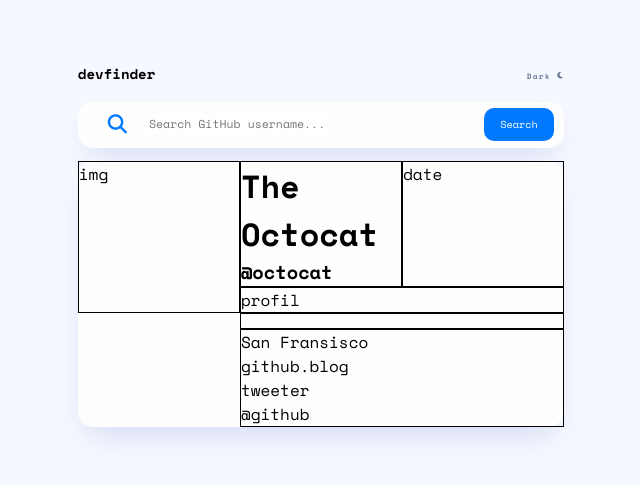
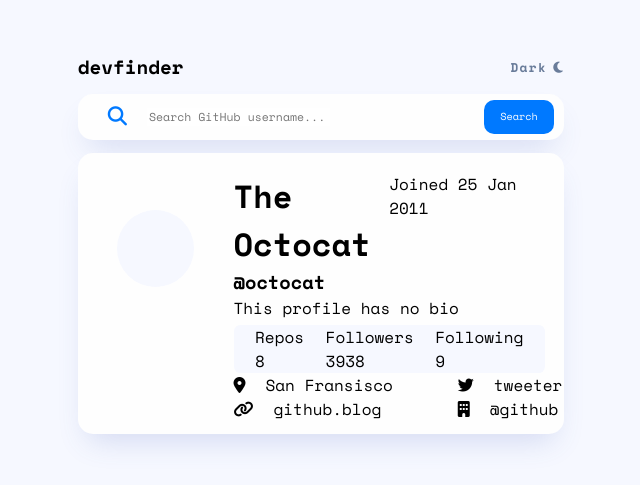
Before and after one commit to Ogust25/Appli_Git, a plain HTML site: page index.html in a window 1280 px wide. Shown: the part 155-640 px from the top of the page, without its empty margins (319-959 px from the left). Drawn offline with nearby package versions, Linux system fonts and the light colour scheme.

Commit message:
fin du grid

```diff
--- a/css/style.scss
+++ b/css/style.scss
@@ -9,6 +9,10 @@ $textBlack: #2B3442;
 $shadowBox: 0px 16px 30px -10px rgba(70, 96, 187, 0.198567);
 $font: 'Space Mono', monospace;
 
+.center{
+    display: flex;
+    align-items: center;
+}
 h1 ,h2, h3, h4, h5, h6{
     padding: 0;
     margin: 0;
@@ -27,7 +31,7 @@ body{
 .main_box{
     display: grid;
     grid-template-columns: 38vw;
-    grid-template-rows: 2vw 3.6vw 20.8vw;
+    grid-template-rows: 2vw 3.6vw 22vw;
     grid-gap: 1vw;
 }
 header{
@@ -38,14 +42,14 @@ header{
 h2{
     margin: 0;
     padding: 0;
-    font-size: 1.1vw;
+    font-size: 1.5vw;
     line-height: 1.7vw;
 }
 header label{
     display: flex;
     align-items: center;
     color: $textGrey;
-    font-size: 0.6vw;
+    font-size: 1vw;
     line-height: 1vw;
     letter-spacing: 0.1vw;
     margin: 0;
@@ -106,29 +110,46 @@ main{
     border-radius: 15px;
     display: grid;
     grid-template-columns: 1fr 1fr 1fr;
-    grid-template-rows: 1fr 1fr 1fr 1fr;
+    grid-template-rows: 1fr 2.3vw 1fr 1fr;
+    padding: 1.5vw 1.5vw 1.5vw 0;
 }
 .img{
     grid-area: 1/1/3/2;
-    border: 1px solid black;
+    justify-content: center;
+    div{
+        background-color: $mainColor;
+        border-radius: 50%;
+        width: 6vw;
+        height: 6vw;
+    }
 }
 .title{
     grid-area: 1/2/2/3;
-    border: 1px solid black;
 }
 .date{
     grid-area: 1/3/2/4;
-    border: 1px solid black;
+    display: flex;
+    justify-content: end;
 }
 .profil{
     grid-area: 2/2/3/4;
-    border: 1px solid black;
 }
 .box{
     grid-area: 3/2/4/4;
-    border: 1px solid black;
+    background-color: $mainColor;
+    justify-content: space-evenly;
+    border-radius: 0.5vw;
 }
 .contact{
     grid-area: 4/2/5/4;
-    border: 1px solid black;
+    display: flex;
+    align-items: center;
 }
+.grid{
+    display: grid;
+    grid-template-columns: repeat(2, 85%);
+    grid-template-rows: 100%;
+}
+.contact i{
+    margin-right: 20px;
+}
--- a/index.html
+++ b/index.html
@@ -30,32 +30,51 @@
             </label>
         </nav>
         <main>
-            <div class="img">img</div>
+            <div class="img center">
+                <div></div>
+            </div>
             <div class="title">
                 <h1>The Octocat</h1>
                 <h3>@octocat</h3>
             </div>
-            <div class="date">date</div>
-            <div class="profil">profil</div>
-            <div class="box">
+            <div class="date">Joined 25 Jan 2011</div>
+            <div class="profil">This profile has no bio</div>
+            <div class="box center">
                 <div>
-
+                    <div>Repos</div>
+                    <div>8</div>
                 </div>
                 <div>
-
+                    <div>Followers</div>
+                    <div>3938</div>
                 </div>
                 <div>
-
+                    <div>Following</div>
+                    <div>9</div>
                 </div>
             </div>
             <div class="contact">
+                <div class="grid">
                     <div>
+                        <div class="center">
+                            <i class="fas fa-map-marker-alt"></i>
                             <div class="">San Fransisco</div>
+                        </div>
+                        <div class="center">
+                            <i class="fas fa-link"></i>
                             <div class="">github.blog</div>
                         </div>
+                    </div>
                     <div>
+                        <div class="center">
+                            <i class="fab fa-twitter"></i>
                             <div class="">tweeter</div>
+                        </div>
+                        <div class="center">
+                            <i class="fas fa-building"></i>
                             <div class="">@github</div>
+                        </div>
+                    </div>
                 </div>
             </div>
         </main>
```
Also changed, not shown: css/style.css, 1 other file. Lines whose indentation alone changed are shown as unchanged.
